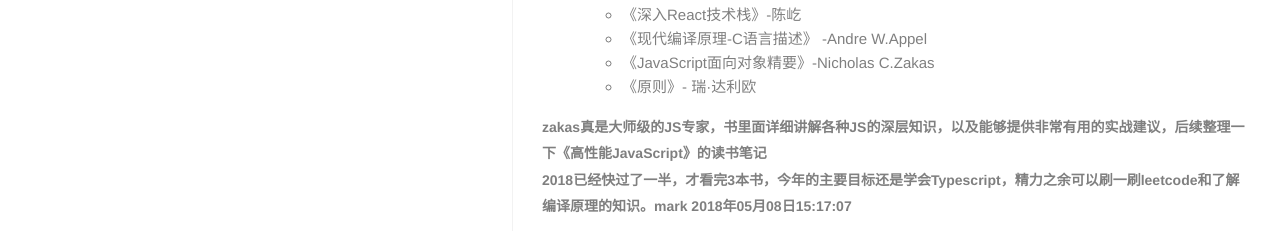
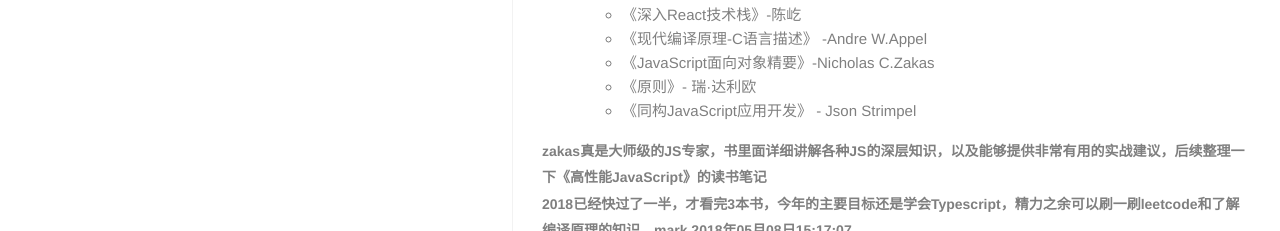
Before and after one commit to H3lloTom/h3llotom.github.io, a plain HTML site: page 2018/02/12/newYear/index.html in a window 1280 px wide. Shown: the part 543-774 px from the top of the page. Drawn offline with Linux system fonts and the light colour scheme.

Commit message:
Site updated: 2018-05-21 20:30:25

```diff
--- a/2018/02/12/newYear/index.html
+++ b/2018/02/12/newYear/index.html
@@ -34,6 +34,7 @@
 <li>《现代编译原理-C语言描述》 -Andre W.Appel</li>
 <li>《JavaScript面向对象精要》-Nicholas C.Zakas</li>
 <li>《原则》- 瑞·达利欧 </li>
+<li>《同构JavaScript应用开发》 - Json Strimpel</li>
 </ul>
 </li>
 </ul>
```
